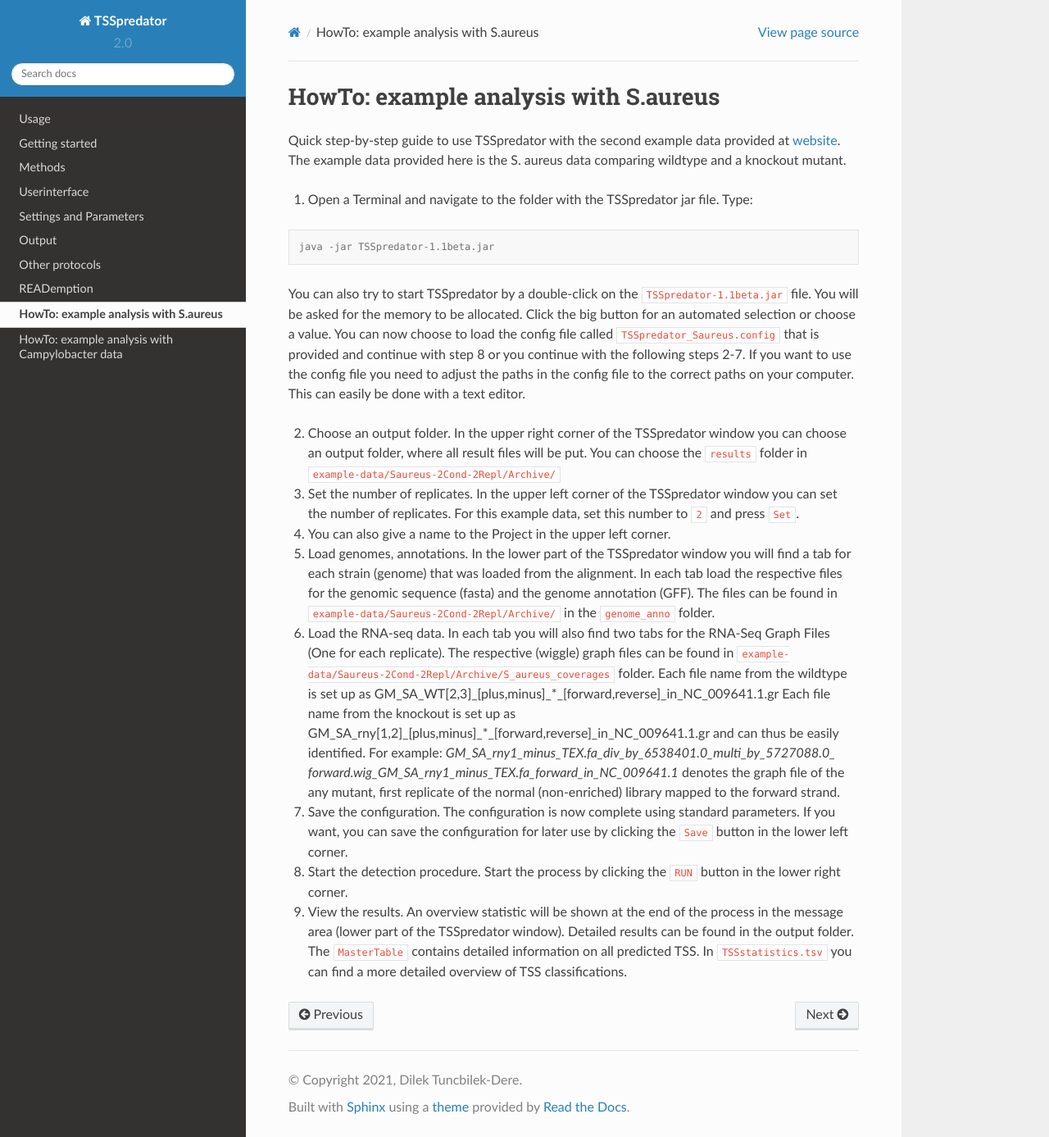
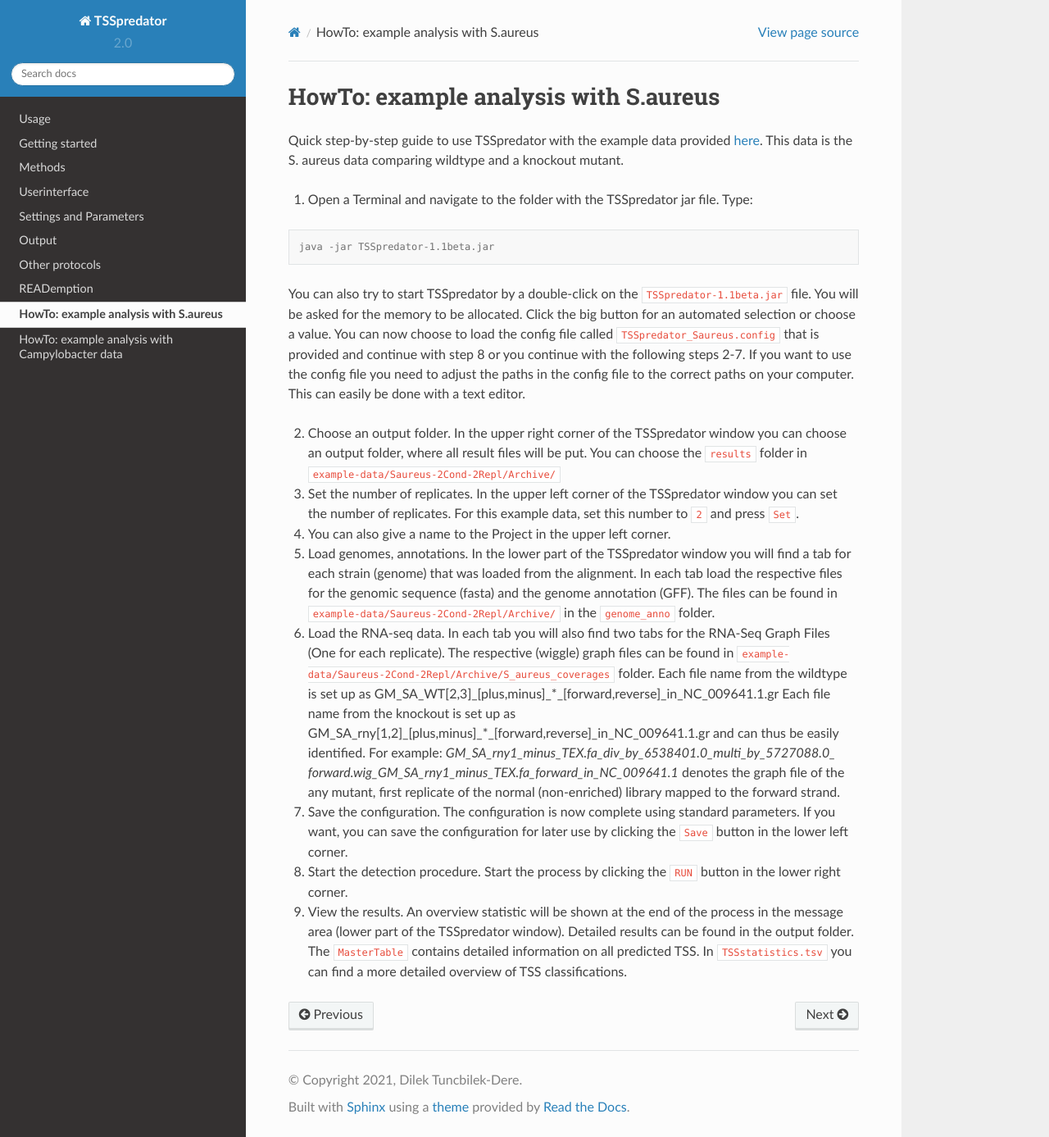
Before and after one commit to Integrative-Transcriptomics/TSSpredator2.0-rtd, a Sphinx documentation site: the page built from docs/source/example1.rst, in a window 1280 px wide and 1387 px high. Shown: the whole window at 82% size. Built offline with Sphinx 7.4.7 and the Read the Docs theme 2.0.0, drawn with Linux system fonts in a browser that asks for light colours.

Commit message:
test chapter example1

```diff
--- a/docs/source/example1.rst
+++ b/docs/source/example1.rst
@@ -3,8 +3,8 @@
 
 .. _example1:
 
-Quick step-by-step guide to use TSSpredator with the second example data provided at `website
-<https://uni-tuebingen.de/fakultaeten/mathematisch-naturwissenschaftliche-fakultaet/fachbereiche/informatik/lehrstuehle/integrative-transkriptomik/software/tsspredator/>`_. The example data provided here is the S. aureus data comparing wildtype and a knockout mutant.
+Quick step-by-step guide to use TSSpredator with the example data provided `here
+<https://uni-tuebingen.de/fakultaeten/mathematisch-naturwissenschaftliche-fakultaet/fachbereiche/informatik/lehrstuehle/integrative-transkriptomik/software/tsspredator/>`_. This data is the S. aureus data comparing wildtype and a knockout mutant.
 
 1. Open a Terminal and navigate to the folder with the TSSpredator jar file. Type:
 
```
